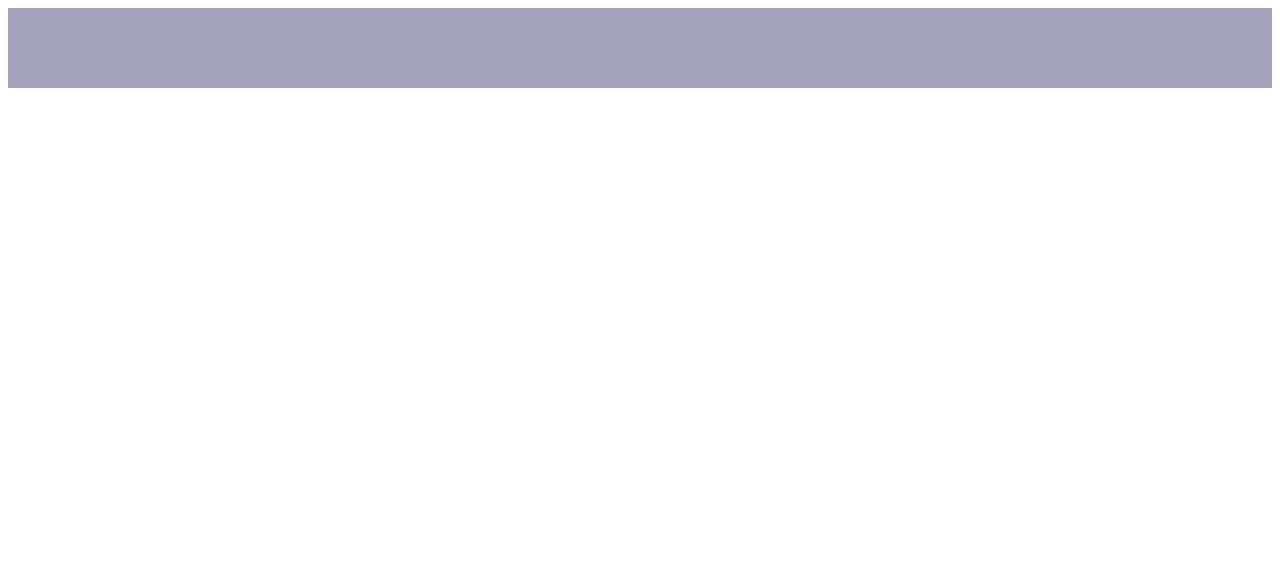
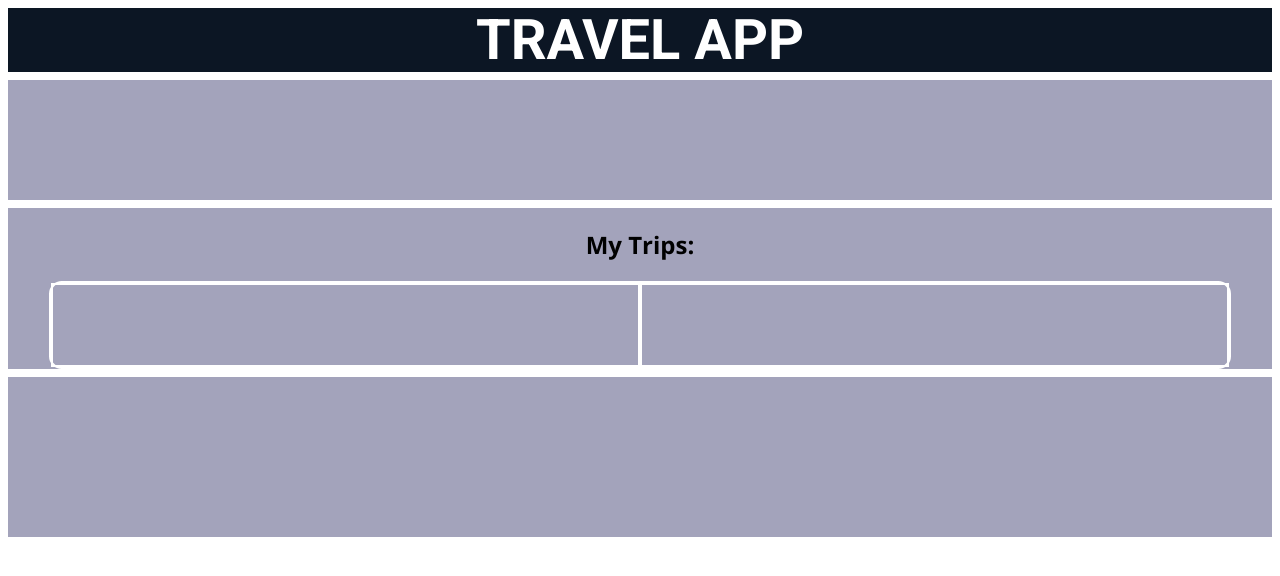
Before and after one commit to cynepton/travel-app-fend-capstone, a website: page src/client/views/index.html in a window 1280 px wide. Drawn offline with nearby package versions, Linux system fonts and the light colour scheme.

Commit message:
feat: add viewport metadata

```diff
--- a/src/client/views/index.html
+++ b/src/client/views/index.html
@@ -4,6 +4,7 @@
         <meta charset="utf-8" />
         <title>Travel App</title>
         <meta name="description" content="Example" />
+        <meta name="viewport" content="width=device-width, initial-scale=1.0">
 
         <!-- Google fonts -->
         <!-- Roboto 12 styles -->
@@ -13,12 +14,13 @@
 
         <!-- Linked CSS files -->
         <link href="../styles/css/main.css" rel="stylesheet">
+        <link href="../styles/css/trip-card.css" rel="stylesheet">
 
     </head>
     <body>
-        <div class = "top-container">
+        <div class = "main-container">
             <header>
-
+                <h1>TRAVEL APP</h1>
             </header>
 
             <aside>
@@ -26,10 +28,18 @@
             </aside>
 
             <main>
-                <section>
+                <h2>My Trips:</h2>
+                <section class="trip-card">
+                    <!-- <div class="trip-title">
+                        <p><h3>My First Trip</h3></p>
+                    </div> -->
+                    <div class="trip-image">
 
+                    </div>
+                    <div class="trip-info">
+
+                    </div>
                 </section>
-
             </main>
 
             <footer>
```
